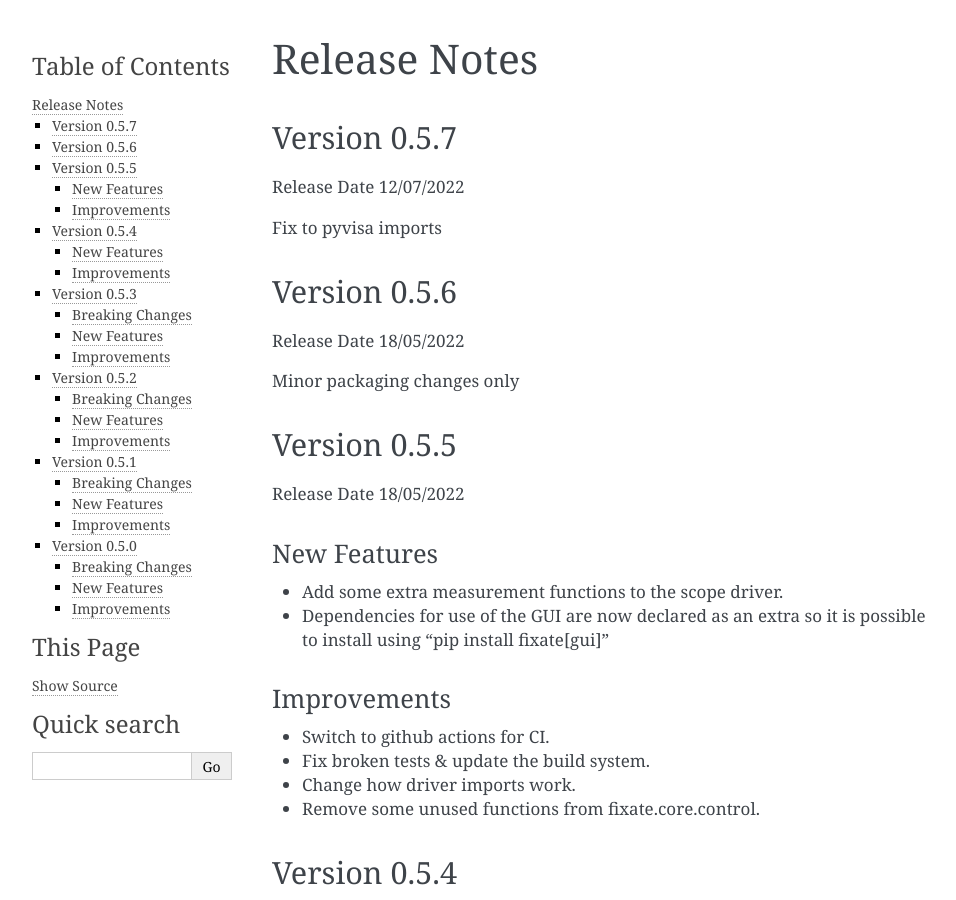
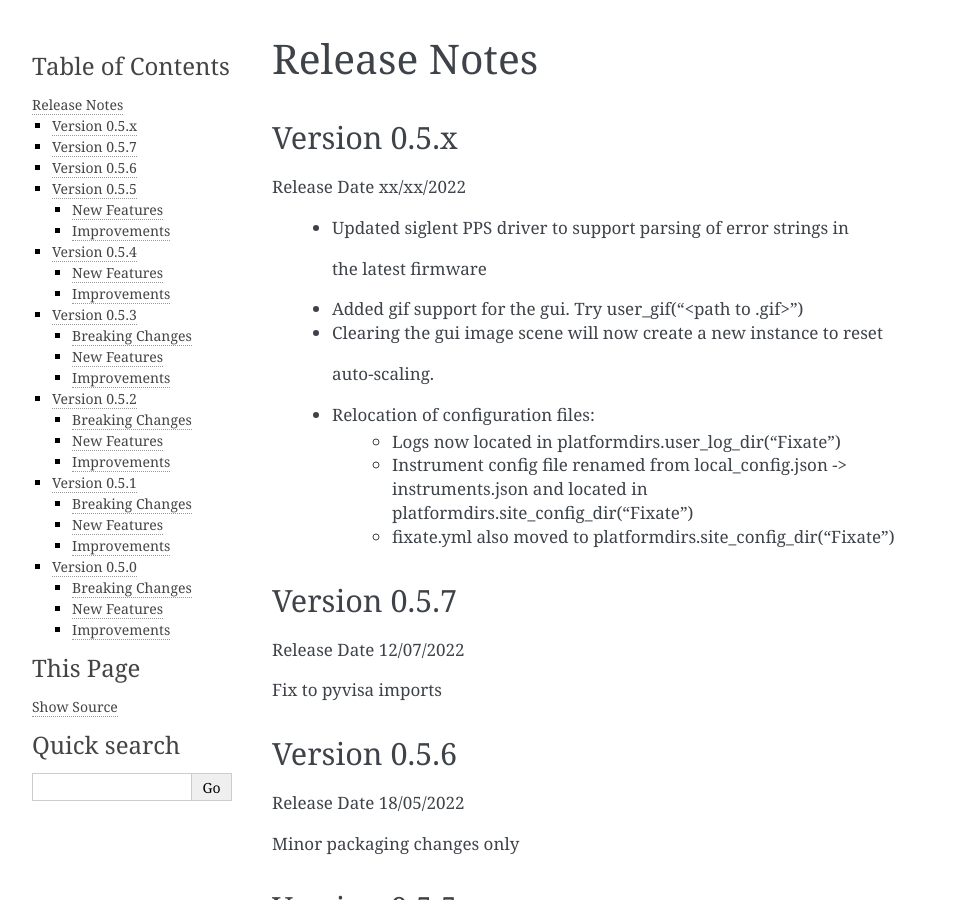
Before and after one commit to PyFixate/Fixate, a Sphinx documentation site: the page built from docs/source/release-notes.rst, in a window 1280 px wide and 900 px high. Shown: the whole window, without its empty margins (148-1104 px from the left). Built offline with Sphinx 7.4.7, drawn with Linux system fonts in a browser that asks for light colours.

Commit message:
Update release-notes.rst
Add release notes for latest changes

```diff
--- a/docs/source/release-notes.rst
+++ b/docs/source/release-notes.rst
@@ -1,6 +1,23 @@
 ==================================
 Release Notes
 ==================================
+*************
+Version 0.5.x
+*************
+Release Date xx/xx/2022
+
+ - Updated siglent PPS driver to support parsing of error strings in
+  the latest firmware
+ - Added gif support for the gui. Try user_gif("<path to .gif>")
+ - Clearing the gui image scene will now create a new instance to reset
+  auto-scaling.
+ - Relocation of configuration files:
+    - Logs now located in platformdirs.user_log_dir("Fixate")
+    - Instrument config file renamed from local_config.json -> instruments.json
+      and located in platformdirs.site_config_dir("Fixate")
+    - fixate.yml also moved to platformdirs.site_config_dir("Fixate")
+
+
 *************
 Version 0.5.7
 *************
```
